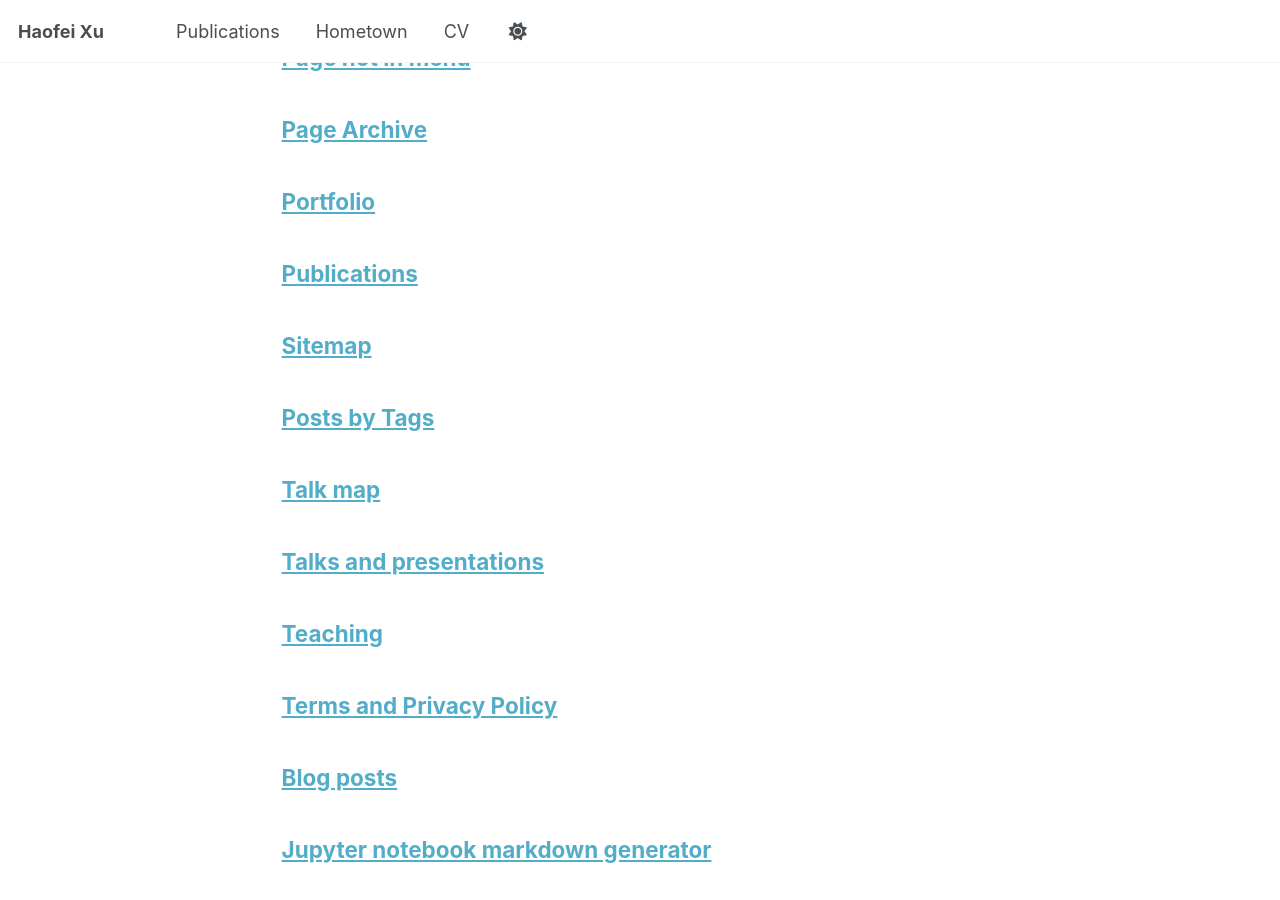
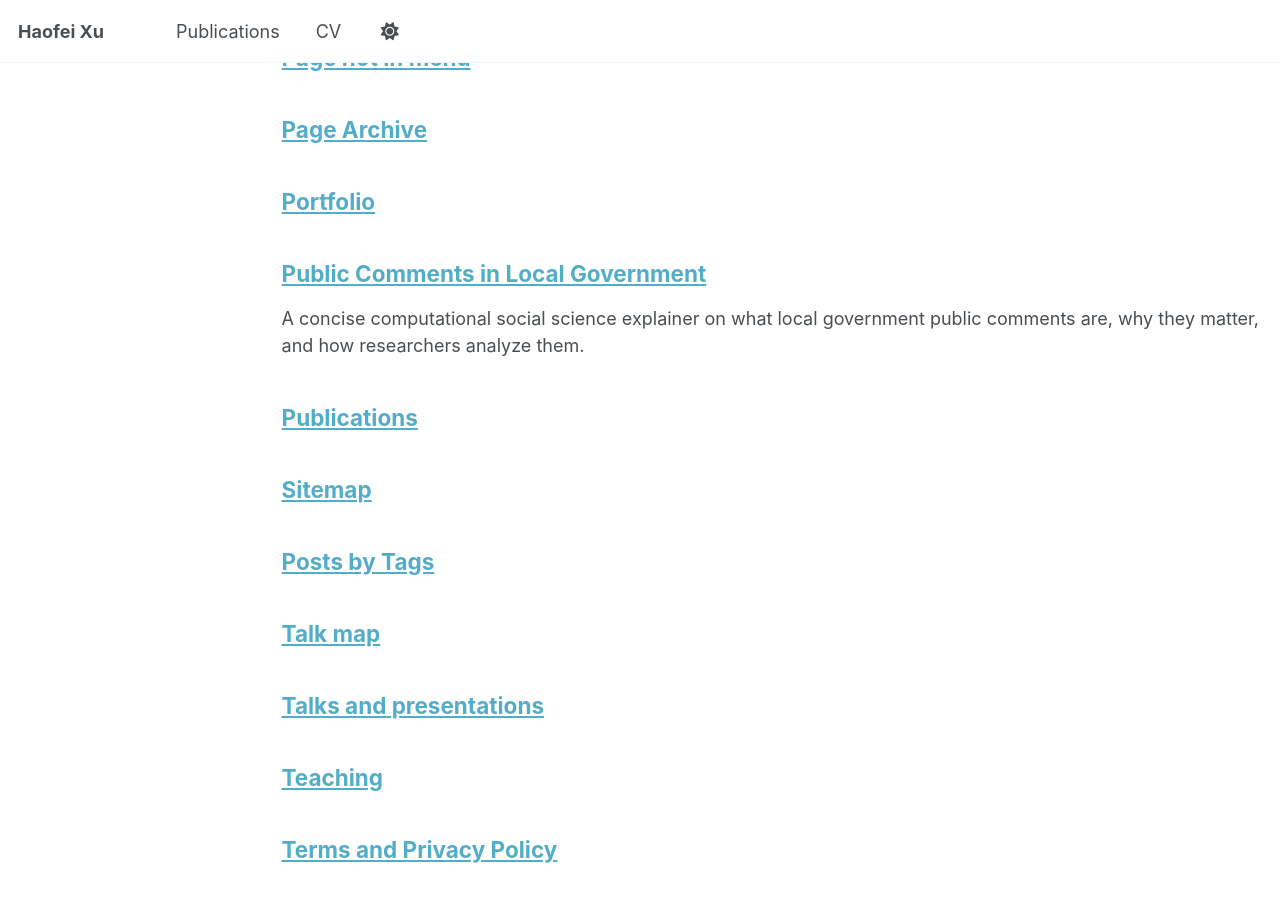
Before and after one commit to haofeix/haofeix.github.io, a Jekyll site: the page built from _pages/page-archive.html, in a window 1280 px wide and 900 px high, scrolled down 776 px. Built offline with Jekyll 4.4.1, drawn with Linux system fonts in a browser that asks for light colours; a script that is not in the unit is left out; part of the change alters nothing that is shown.

Commit message:
Add public comments research page

```diff
--- a/_data/navigation.yml
+++ b/_data/navigation.yml
@@ -11,9 +11,6 @@ main:
   - title: "Publications"
     url: https://scholar.google.com/citations?user=ZMrZauUAAAAJ
 
-  - title: "Hometown"
-    url: /hometown/
-
   - title: "CV"
     url: /files/CV_Haofei Xu.pdf
 
--- /dev/null
+++ b/_pages/public-comments-research.md
@@ -0,0 +1,125 @@
+---
+permalink: /public-comments-research/
+title: "Public Comments in Local Government"
+excerpt: "A concise computational social science explainer on what local government public comments are, why they matter, and how researchers analyze them."
+redirect_from:
+  - /public-comments-research.html
+  - /local-government-public-comments/
+---
+
+<script type="application/ld+json">
+{
+  "@context": "https://schema.org",
+  "@graph": [
+    {
+      "@type": "Article",
+      "@id": "https://haofeix.github.io/public-comments-research/#article",
+      "headline": "Public Comments in Local Government",
+      "description": "A concise computational social science explainer on what local government public comments are, why they matter, and how researchers analyze them.",
+      "author": {
+        "@type": "Person",
+        "name": "Haofei Xu",
+        "url": "https://haofeix.github.io/"
+      },
+      "publisher": {
+        "@type": "Person",
+        "name": "Haofei Xu",
+        "url": "https://haofeix.github.io/"
+      },
+      "mainEntityOfPage": {
+        "@type": "WebPage",
+        "@id": "https://haofeix.github.io/public-comments-research/"
+      }
+    },
+    {
+      "@type": "FAQPage",
+      "@id": "https://haofeix.github.io/public-comments-research/#faq",
+      "mainEntity": [
+        {
+          "@type": "Question",
+          "name": "What are public comments in local government?",
+          "acceptedAnswer": {
+            "@type": "Answer",
+            "text": "Public comments are statements that residents, organizations, or other stakeholders submit or deliver to local officials during meetings, hearings, planning processes, or other public decision-making settings."
+          }
+        },
+        {
+          "@type": "Question",
+          "name": "Why are public comments useful for computational social science?",
+          "acceptedAnswer": {
+            "@type": "Answer",
+            "text": "Public comments are useful because they show how people express local concerns, policy preferences, community knowledge, and democratic demands in their own words."
+          }
+        },
+        {
+          "@type": "Question",
+          "name": "Can NLP summarize public comments?",
+          "acceptedAnswer": {
+            "@type": "Answer",
+            "text": "NLP can help organize, classify, search, and summarize large collections of public comments, but researchers should validate outputs carefully because comments can include sarcasm, local references, procedural language, and minority viewpoints."
+          }
+        }
+      ]
+    }
+  ]
+}
+</script>
+
+Public comments are statements that residents, organizations, or other stakeholders submit to local governments during meetings, hearings, planning processes, or other public decision-making settings. They matter because they show what people want their local government to hear in their own words.
+
+For computational social scientists, public comments are a valuable record of civic participation. They can reveal concerns about housing, transportation, policing, sustainability, public health, education, development, election administration, and everyday local services.
+
+## Why Public Comments Matter
+
+Public comments connect individual experiences to public decisions. A single comment may describe a broken sidewalk, a zoning concern, a budget priority, or a broader argument about fairness and representation.
+
+At scale, public comments can help researchers study how communities communicate with government. They can also show which issues receive attention, which groups appear in public records, and how local problems become political claims.
+
+## How Researchers Analyze Public Comments
+
+Researchers often begin by collecting meeting videos, agendas, transcripts, written submissions, or minutes from local government websites. The exact source depends on what each city, county, school board, or public agency makes available.
+
+After collection, researchers may clean transcripts, remove duplicate material, identify speakers or topics, and organize comments into categories. Common computational methods include keyword search, topic modeling, text classification, embedding-based retrieval, and qualitative coding.
+
+Good analysis usually combines computation with human judgment. Machine learning can help scale the work, but human review is important for checking meaning, context, and error.
+
+## What NLP Can and Cannot Do
+
+Natural language processing can make large public comment collections easier to search, summarize, and compare. It can help identify repeated concerns, emerging issues, and differences across places or time periods.
+
+NLP should not replace careful interpretation. Public comments can include local slang, procedural references, emotional testimony, sarcasm, interruptions, transcription errors, and context that is not visible in text alone.
+
+## Common Data Challenges
+
+Public comment data is often fragmented. One city may post meeting videos on YouTube, another may publish PDFs, and another may provide only minutes or agenda packets.
+
+Transcripts can be noisy. Speaker names may be missing. Comments may be split across multiple agenda items. Local terms may be hard to interpret without place-specific knowledge.
+
+These challenges make public comments a useful but careful research object: they are rich, democratic, and messy.
+
+## FAQ
+
+### What are public comments in local government?
+
+Public comments are statements submitted or spoken by residents, organizations, or stakeholders to local officials. They usually appear in city council meetings, public hearings, planning meetings, school board meetings, or written comment periods.
+
+### Why are public comments useful for studying democracy?
+
+Public comments show how people try to influence public decisions. They reveal what residents ask for, object to, support, or want recorded in local governance.
+
+### Can AI summarize public comments?
+
+AI and NLP tools can help summarize public comments, but they should be used carefully. Summaries can miss minority views, flatten emotional testimony, or lose local context.
+
+### What makes public comment data difficult to analyze?
+
+The data can be scattered across meeting videos, PDFs, transcripts, agenda packets, and local archives. Formats vary across governments, and automated transcripts often contain mistakes.
+
+## Sources and Context
+
+- The U.S. Census Bureau's [Census of Governments](https://www.census.gov/programs-surveys/cog.html) provides official context on the scope and structure of state and local government in the United States.
+- My coauthored research paper, [What does the public want their local government to hear?](https://arxiv.org/abs/2507.18431), studies public comments from city council meetings as data for computational social science.
+
+## About the Author
+
+I am Haofei Xu, a Ph.D. student in Computational and Data Science at Washington University in St. Louis. My research interests include computational social science, natural language processing, political discourse, and large-scale analysis of public communication.
```
